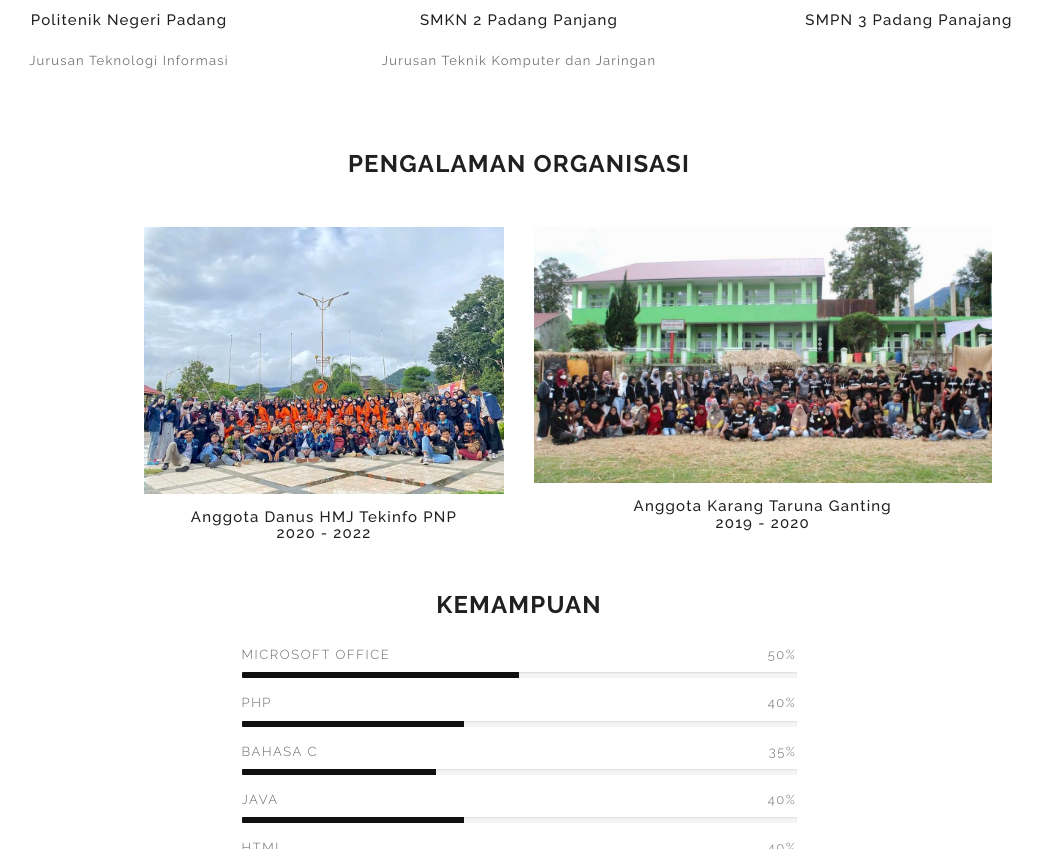
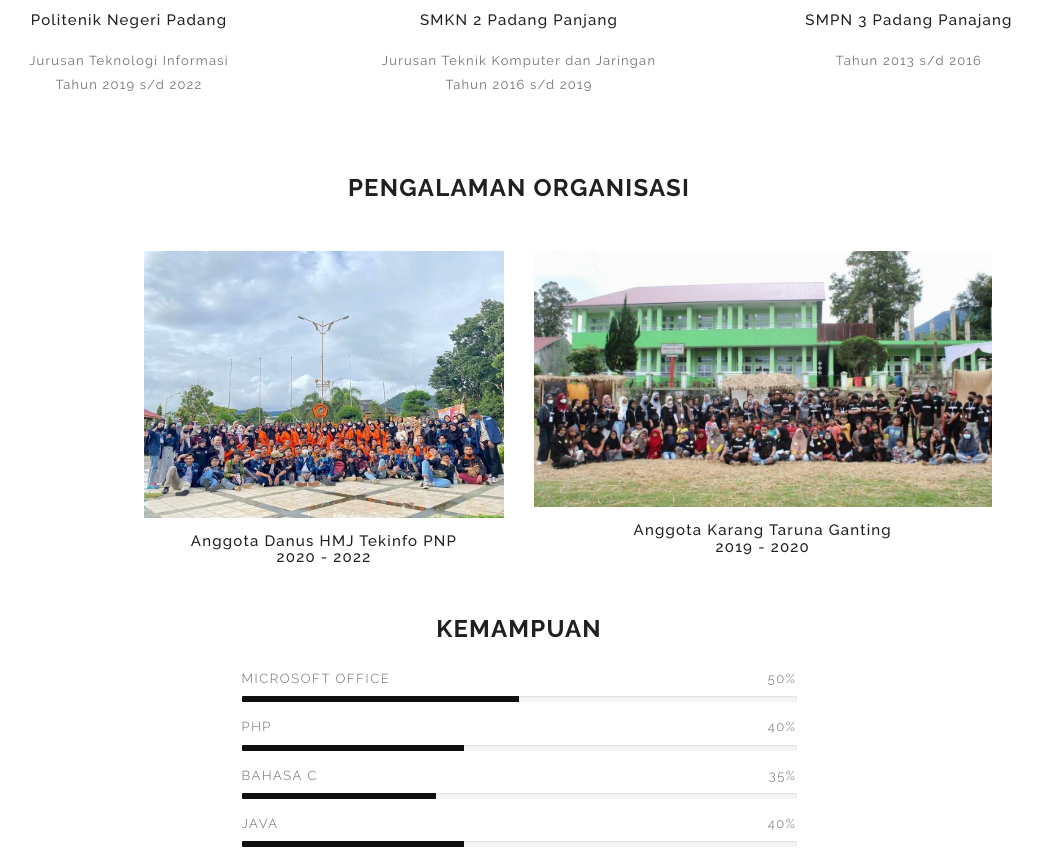
Before and after one commit to Sarifasuhaila123/Sarifasuhaila123.github.io, a plain HTML site: page index.html in a window 1280 px wide. Shown: the part 1672-2521 px from the top of the page, without its empty margins (121-1163 px from the left). Drawn offline with nearby package versions, Linux system fonts and the light colour scheme; some packages are replaced by stand-ins of ours.

Commit message:
Update index.html

```diff
--- a/index.html
+++ b/index.html
@@ -156,6 +156,7 @@
                 </div>
                 <h4>Politenik Negeri Padang</h4>
                 <p>Jurusan Teknologi Informasi</p>
+		<p> Tahun 2019 s/d 2022 </p>
               </div> <!-- End offer-post -->
             </div> <!-- End col-sm-4 -->
 
@@ -166,6 +167,8 @@
                 </div>
                 <h4>SMKN 2 Padang Panjang</h4>
                 <p>Jurusan Teknik Komputer dan Jaringan</p>
+		      <p> Tahun 2016 s/d 2019 </p>
+		      <p>
               </div> <!-- End offer-post -->
             </div> <!-- End col-sm-4 -->
 
@@ -175,6 +178,7 @@
                   <img src="assets/images/sekolah.png" style="width:80px; height:80px;">
                 </div>
                 <h4>SMPN 3 Padang Panajang</h4>
+		      <p> Tahun 2013 s/d 2016</p>
               </div> <!-- End offer-post -->
             </div> <!-- End col-sm-4 -->
 
```
